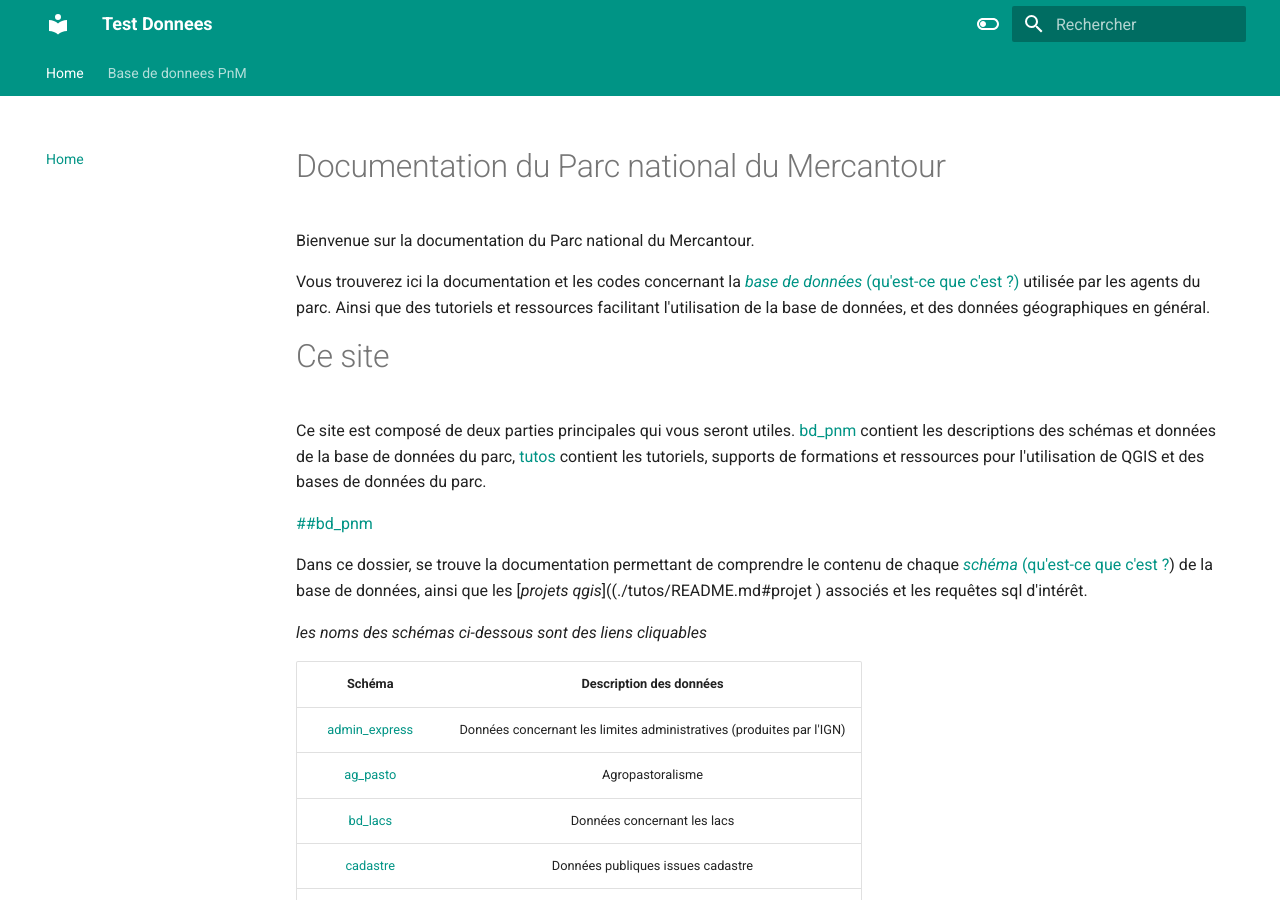
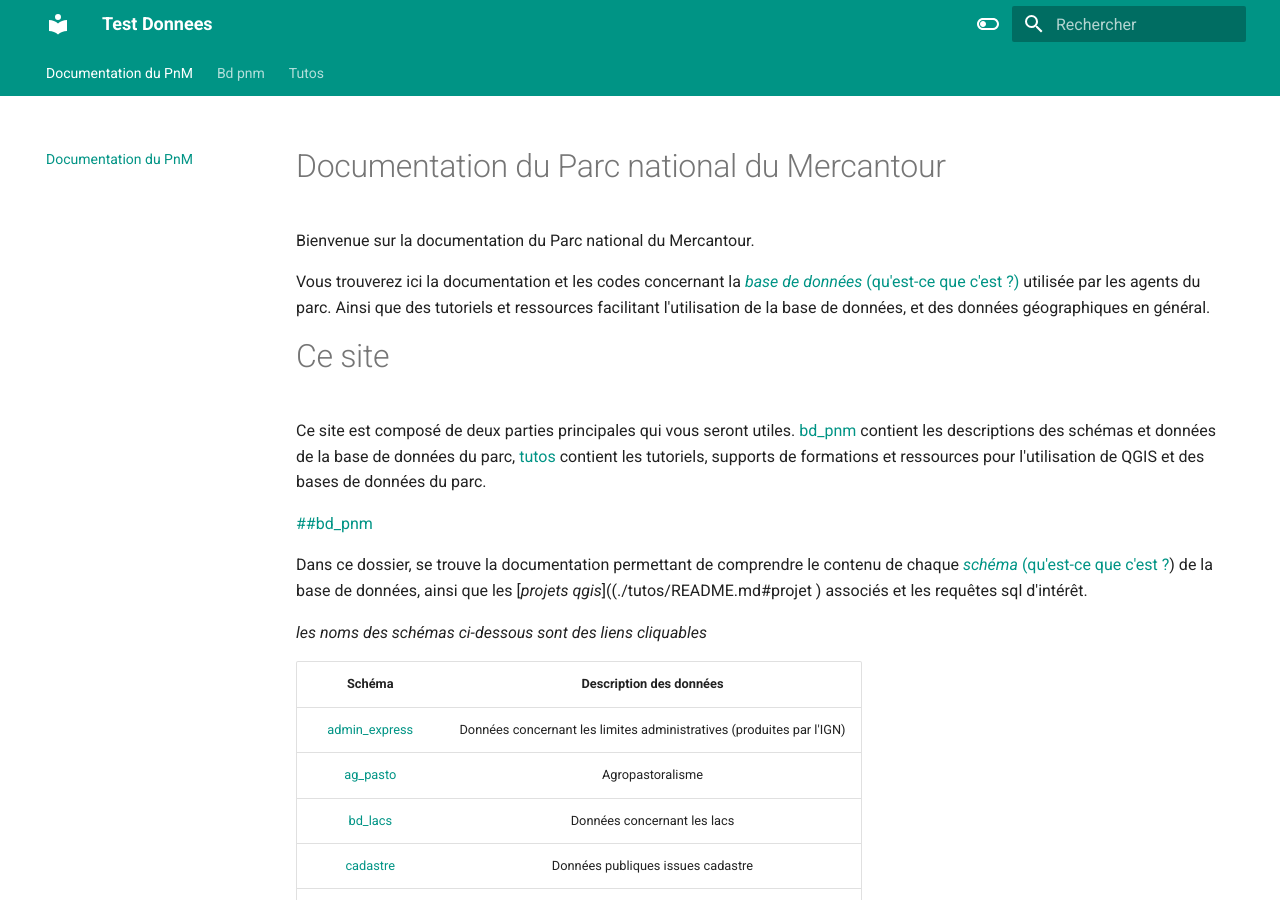
Before and after one commit to PnMercantour/donnees, an MkDocs documentation site: the page built from docs/index.md, in a window 1280 px wide and 900 px high. Built offline with MkDocs 1.6.1 and Material for MkDocs 9.7.7, drawn with Linux system fonts in a browser that asks for light colours.

```diff
--- a/mkdocs.yml
+++ b/mkdocs.yml
@@ -50,10 +50,6 @@ markdown_extensions:
 extra_css:
   - stylesheets/extra.css
 
-nav:
-  - Home: index.md
-  - Base de donnees PnM: bd_pnm/README.md
-#  - Tutos: ./docs/tutos/README.md
 
 # copyright: |
 #  &copy; 2023 <a href="https://github.com/james-willett"  target="_blank" rel="noopener">James Willett</a>
```
